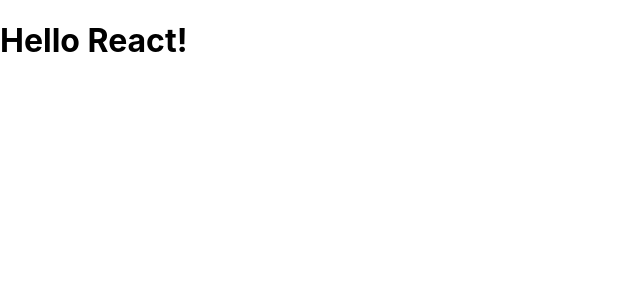
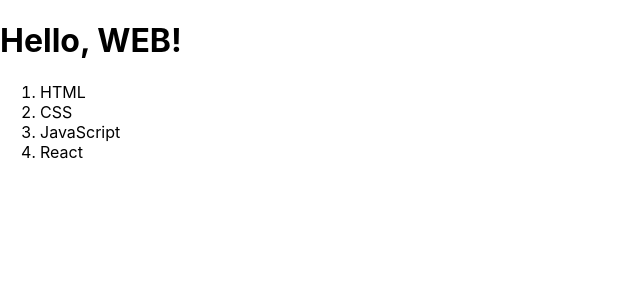
Before and after one commit to mjun0328-study/Course_React, a React (Create React App) app: page / in a window 1280 px wide. Shown: the top 300 px of the page, without its empty margins (0-640 px from the left). Built offline with nearby package versions, Linux system fonts and the light colour scheme.

Commit message:
Chapter 2 - 목차 구현하기

```diff
--- a/src/App.js
+++ b/src/App.js
@@ -1,5 +1,15 @@
 function App() {
-  return <h1>Hello React!</h1>;
+  const index = ["HTML", "CSS", "JavaScript", "React"];
+  return (
+    <div>
+      <h1>Hello, WEB!</h1>
+      <ol>
+        {index.map((x, i) => {
+          return <li key={i}>{x}</li>;
+        })}
+      </ol>
+    </div>
+  );
 }
 
 export default App;
```
